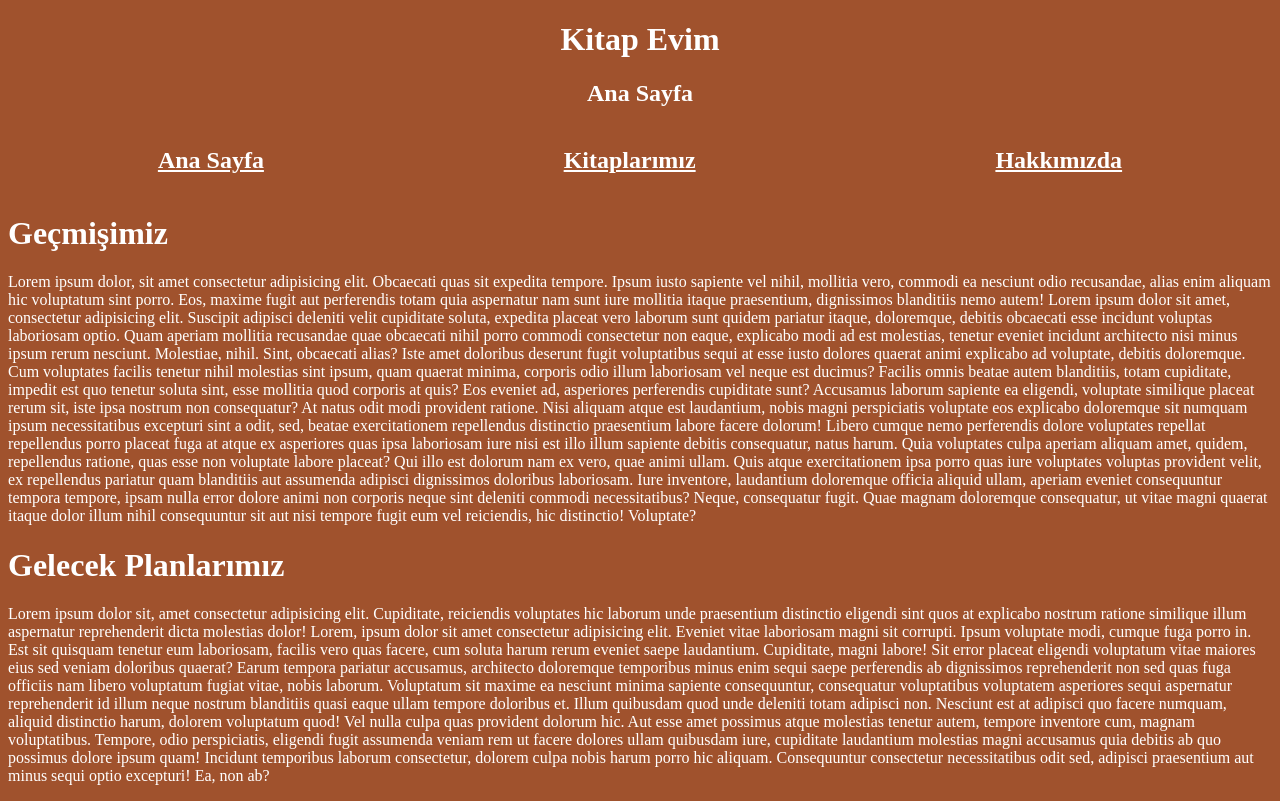
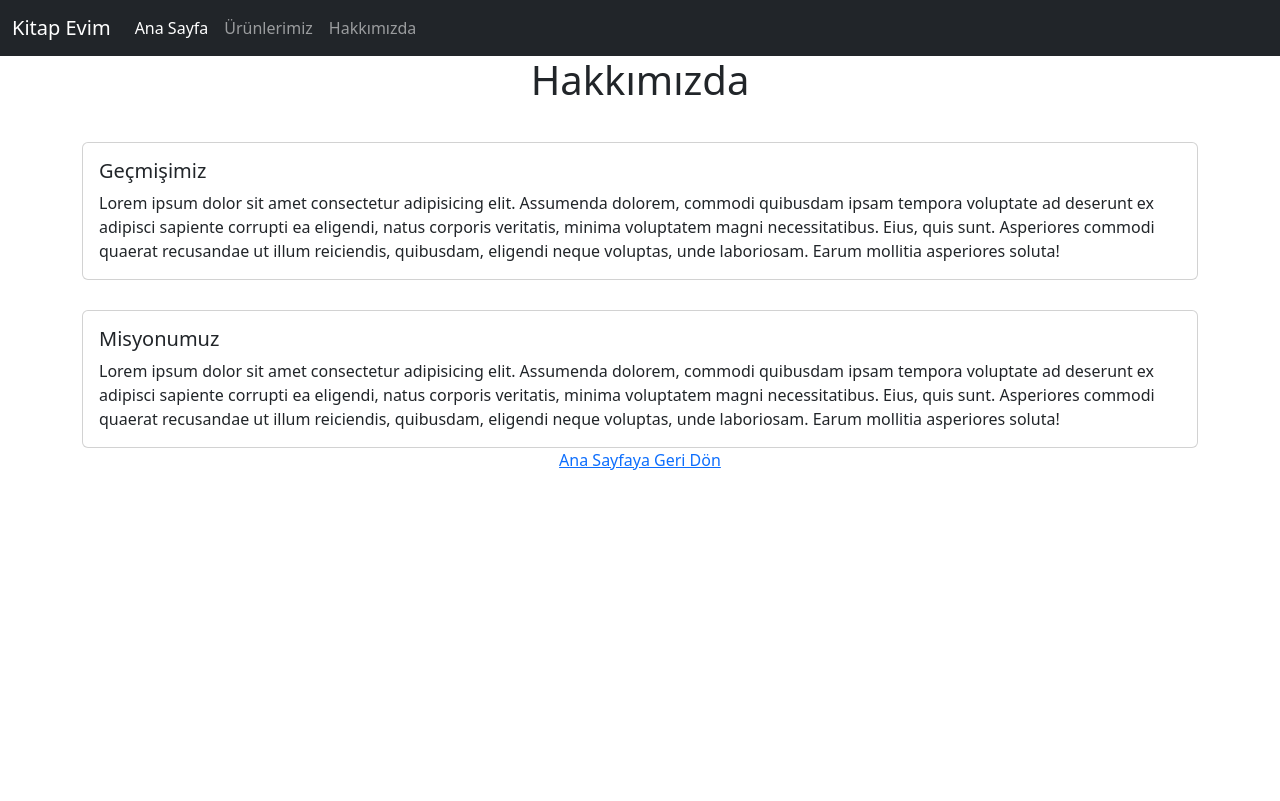
Before and after one commit to Dvtbyhn/CSS-CALISMA, a plain HTML site: page about-us.html in a window 1280 px wide. Drawn offline with nearby package versions, Linux system fonts and the light colour scheme.

Commit message:
first commit

```diff
--- a/about-us.html
+++ b/about-us.html
@@ -5,65 +5,82 @@
     <meta charset="UTF-8">
     <meta http-equiv="X-UA-Compatible" content="IE=edge">
     <meta name="viewport" content="width=device-width, initial-scale=1.0">
-    <title>Document</title>
+    <title>Hakkımızda</title>
     <link href="./styles.css" rel="stylesheet">
+    <link href="https://cdn.jsdelivr.net/npm/bootstrap@5.2.0/dist/css/bootstrap.min.css" rel="stylesheet"
+        integrity="sha384-gH2yIJqKdNHPEq0n4Mqa/HGKIhSkIHeL5AyhkYV8i59U5AR6csBvApHHNl/vI1Bx" crossorigin="anonymous">
 </head>
 
 <body>
-    <div>
-        <h1 class="name">Kitap Evim</h1>
-        <h2 class="name">Ana Sayfa</h2>
+    <nav class="navbar navbar-expand-lg bg-dark navbar-dark ">
+        <div class="container-fluid">
+            <a class="navbar-brand" href="#">Kitap Evim</a>
+            <button class="navbar-toggler" type="button" data-bs-toggle="collapse" data-bs-target="#navbarNav"
+                aria-controls="navbarNav" aria-expanded="false" aria-label="Toggle navigation">
+                <span class="navbar-toggler-icon"></span>
+            </button>
+            <div class="collapse navbar-collapse" id="navbarNav">
+                <ul class="navbar-nav">
+                    <li class="nav-item">
+                        <a class="nav-link active" aria-current="page" href="./index.html">Ana Sayfa</a>
+                    </li>
+                    <li class="nav-item">
+                        <a class="nav-link" href="./products.html">Ürünlerimiz</a>
+                    </li>
+                    <li class="nav-item">
+                        <a class="nav-link" href="./about-us.html">Hakkımızda</a>
+                    </li>
+                </ul>
+            </div>
+        </div>
+    </nav>
+    <h1 style="text-align: center;">Hakkımızda</h1>
 
+
+    <div class="container">
+        <div class="row">
+            <div class="col-12 ">
+                <div class="card  " style="margin-top: 30px;">
+
+                    <div class="card-body">
+                        <h5 class="card-title">Geçmişimiz</h5>
+                        <p class="card-text">Lorem ipsum dolor sit amet consectetur adipisicing elit. Assumenda dolorem,
+                            commodi
+                            quibusdam ipsam tempora voluptate ad deserunt ex adipisci sapiente corrupti ea eligendi,
+                            natus corporis
+                            veritatis, minima voluptatem magni necessitatibus. Eius, quis sunt. Asperiores commodi
+                            quaerat
+                            recusandae ut illum reiciendis, quibusdam, eligendi neque voluptas, unde laboriosam. Earum
+                            mollitia
+                            asperiores soluta!</p>
+
+                    </div>
+                </div>
+            </div>
+            <div class="col-12 ">
+                <div class="card  " style="margin-top: 30px;">
+
+                    <div class="card-body">
+                        <h5 class="card-title">Misyonumuz</h5>
+                        <p class="card-text">Lorem ipsum dolor sit amet consectetur adipisicing elit. Assumenda dolorem,
+                            commodi
+                            quibusdam ipsam tempora voluptate ad deserunt ex adipisci sapiente corrupti ea eligendi,
+                            natus corporis
+                            veritatis, minima voluptatem magni necessitatibus. Eius, quis sunt. Asperiores commodi
+                            quaerat
+                            recusandae ut illum reiciendis, quibusdam, eligendi neque voluptas, unde laboriosam. Earum
+                            mollitia
+                            asperiores soluta!</p>
+
+                    </div>
+                </div>
+            </div>
+        </div>
     </div>
-    <div class="head">
-        <h2><a href="./index.html"> Ana Sayfa</a> </h2>
-        <h2><a href="./products.html"> Kitaplarımız</a> </h2>
-        <h2><a href="./about-us.html"> Hakkımızda</a> </h2>
-    </div>
-    <h1>Geçmişimiz</h1>
-    <p>Lorem ipsum dolor, sit amet consectetur adipisicing elit. Obcaecati quas sit expedita tempore. Ipsum iusto
-        sapiente vel nihil, mollitia vero, commodi ea nesciunt odio recusandae, alias enim aliquam hic voluptatum sint
-        porro. Eos, maxime fugit aut perferendis totam quia aspernatur nam sunt iure mollitia itaque praesentium,
-        dignissimos blanditiis nemo autem! Lorem ipsum dolor sit amet, consectetur adipisicing elit. Suscipit adipisci
-        deleniti velit cupiditate soluta, expedita placeat vero laborum sunt quidem pariatur itaque, doloremque, debitis
-        obcaecati esse incidunt voluptas laboriosam optio. Quam aperiam mollitia recusandae quae obcaecati nihil porro
-        commodi consectetur non eaque, explicabo modi ad est molestias, tenetur eveniet incidunt architecto nisi minus
-        ipsum rerum nesciunt. Molestiae, nihil. Sint, obcaecati alias? Iste amet doloribus deserunt fugit voluptatibus
-        sequi at esse iusto dolores quaerat animi explicabo ad voluptate, debitis doloremque. Cum voluptates facilis
-        tenetur nihil molestias sint ipsum, quam quaerat minima, corporis odio illum laboriosam vel neque est ducimus?
-        Facilis omnis beatae autem blanditiis, totam cupiditate, impedit est quo tenetur soluta sint, esse mollitia quod
-        corporis at quis? Eos eveniet ad, asperiores perferendis cupiditate sunt? Accusamus laborum sapiente ea
-        eligendi, voluptate similique placeat rerum sit, iste ipsa nostrum non consequatur? At natus odit modi provident
-        ratione. Nisi aliquam atque est laudantium, nobis magni perspiciatis voluptate eos explicabo doloremque sit
-        numquam ipsum necessitatibus excepturi sint a odit, sed, beatae exercitationem repellendus distinctio
-        praesentium labore facere dolorum! Libero cumque nemo perferendis dolore voluptates repellat repellendus porro
-        placeat fuga at atque ex asperiores quas ipsa laboriosam iure nisi est illo illum sapiente debitis consequatur,
-        natus harum. Quia voluptates culpa aperiam aliquam amet, quidem, repellendus ratione, quas esse non voluptate
-        labore placeat? Qui illo est dolorum nam ex vero, quae animi ullam. Quis atque exercitationem ipsa porro quas
-        iure voluptates voluptas provident velit, ex repellendus pariatur quam blanditiis aut assumenda adipisci
-        dignissimos doloribus laboriosam. Iure inventore, laudantium doloremque officia aliquid ullam, aperiam eveniet
-        consequuntur tempora tempore, ipsam nulla error dolore animi non corporis neque sint deleniti commodi
-        necessitatibus? Neque, consequatur fugit. Quae magnam doloremque consequatur, ut vitae magni quaerat itaque
-        dolor illum nihil consequuntur sit aut nisi tempore fugit eum vel reiciendis, hic distinctio! Voluptate?</p>
+   <a href="./index.html" style="text-align: center; display: block;">Ana Sayfaya Geri Dön</a>
 
-    <h1>Gelecek Planlarımız</h1>
-    <p>Lorem ipsum dolor sit, amet consectetur adipisicing elit. Cupiditate, reiciendis voluptates hic laborum unde
-        praesentium distinctio eligendi sint quos at explicabo nostrum ratione similique illum aspernatur reprehenderit
-        dicta molestias dolor! Lorem, ipsum dolor sit amet consectetur adipisicing elit. Eveniet vitae laboriosam magni
-        sit corrupti. Ipsum voluptate modi, cumque fuga porro in. Est sit quisquam tenetur eum laboriosam, facilis vero
-        quas facere, cum soluta harum rerum eveniet saepe laudantium. Cupiditate, magni labore! Sit error placeat
-        eligendi voluptatum vitae maiores eius sed veniam doloribus quaerat? Earum tempora pariatur accusamus,
-        architecto doloremque temporibus minus enim sequi saepe perferendis ab dignissimos reprehenderit non sed quas
-        fuga officiis nam libero voluptatum fugiat vitae, nobis laborum. Voluptatum sit maxime ea nesciunt minima
-        sapiente consequuntur, consequatur voluptatibus voluptatem asperiores sequi aspernatur reprehenderit id illum
-        neque nostrum blanditiis quasi eaque ullam tempore doloribus et. Illum quibusdam quod unde deleniti totam
-        adipisci non. Nesciunt est at adipisci quo facere numquam, aliquid distinctio harum, dolorem voluptatum quod!
-        Vel nulla culpa quas provident dolorum hic. Aut esse amet possimus atque molestias tenetur autem, tempore
-        inventore cum, magnam voluptatibus. Tempore, odio perspiciatis, eligendi fugit assumenda veniam rem ut facere
-        dolores ullam quibusdam iure, cupiditate laudantium molestias magni accusamus quia debitis ab quo possimus
-        dolore ipsum quam! Incidunt temporibus laborum consectetur, dolorem culpa nobis harum porro hic aliquam.
-        Consequuntur consectetur necessitatibus odit sed, adipisci praesentium aut minus sequi optio excepturi! Ea, non
-        ab?</p>
+
+
 
 </body>
 
--- a/styles.css
+++ b/styles.css
@@ -1,41 +1,24 @@
 body {
-  background-color: sienna;
-}
-* {
-  color: white;
-}
-
-.head {
-  display: flex;
-  justify-content: center;
-  justify-content: space-around;
-}
-
-.name {
-  text-align: center;
-}
-.p {
-  text-align: center;
+  background-color:  #E9ECEF;
 }
 
 
-ul {
-    list-style: none;
+
+
+.text {
+  text-align:  center;
+  margin-top: 100px;
 }
 
-.books {
-    text-align: center;
-}
-
-ul li img:hover{
-    opacity: 0.5;
-
+.products img:hover {
+  opacity: 0.7;
+  cursor: pointer;
 }
 
 
 .social-media{
 text-align: center;
-
+margin-top: 20px;
 
 }
 .social-media i {
@@ -44,9 +27,15 @@ text-align: center;
 
 .social-media i:hover {
 
- color: antiquewhite;
+ color: black;
  cursor: pointer;
- transform: scale(1,2);
+ transform: scale(1,1.5);
 
 
 }
+
+
+#btn-one{
+  color: #E9ECEF;
+
+}
```
Also changed, not shown: index.html (+30 -13 lines), products.html (+108 -38 lines).
